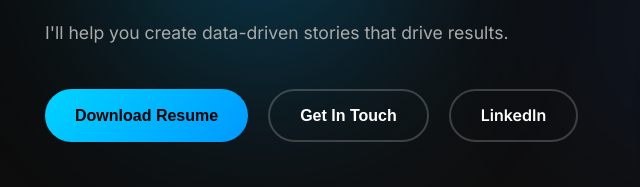
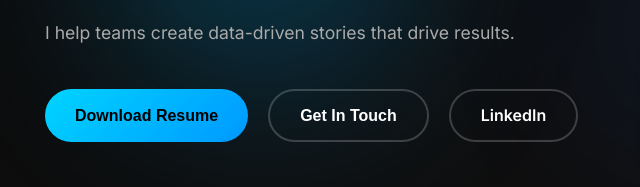
Before and after one commit to tonyd2025/tonydoring.com, a plain HTML site: page index.html in a window 1280 px wide. Shown: the part 322-509 px from the top of the page, 15-655 px from the left. Drawn offline with Linux system fonts and the light colour scheme.

Commit message:
Add files via upload

```diff
--- a/index.html
+++ b/index.html
@@ -44,7 +44,7 @@
                 </h1>
                 <h2 class="hero-subtitle">Data Storyteller | Marketing Operations and Program Leader</h2>
                 <p class="hero-description">
-                   I'll help you create data-driven stories that drive results.
+                  I help teams create data-driven stories that drive results.
                 </p>
                 <div class="hero-buttons">
                     <button class="btn btn-primary" onclick="downloadResume()">Download Resume</button>
```
